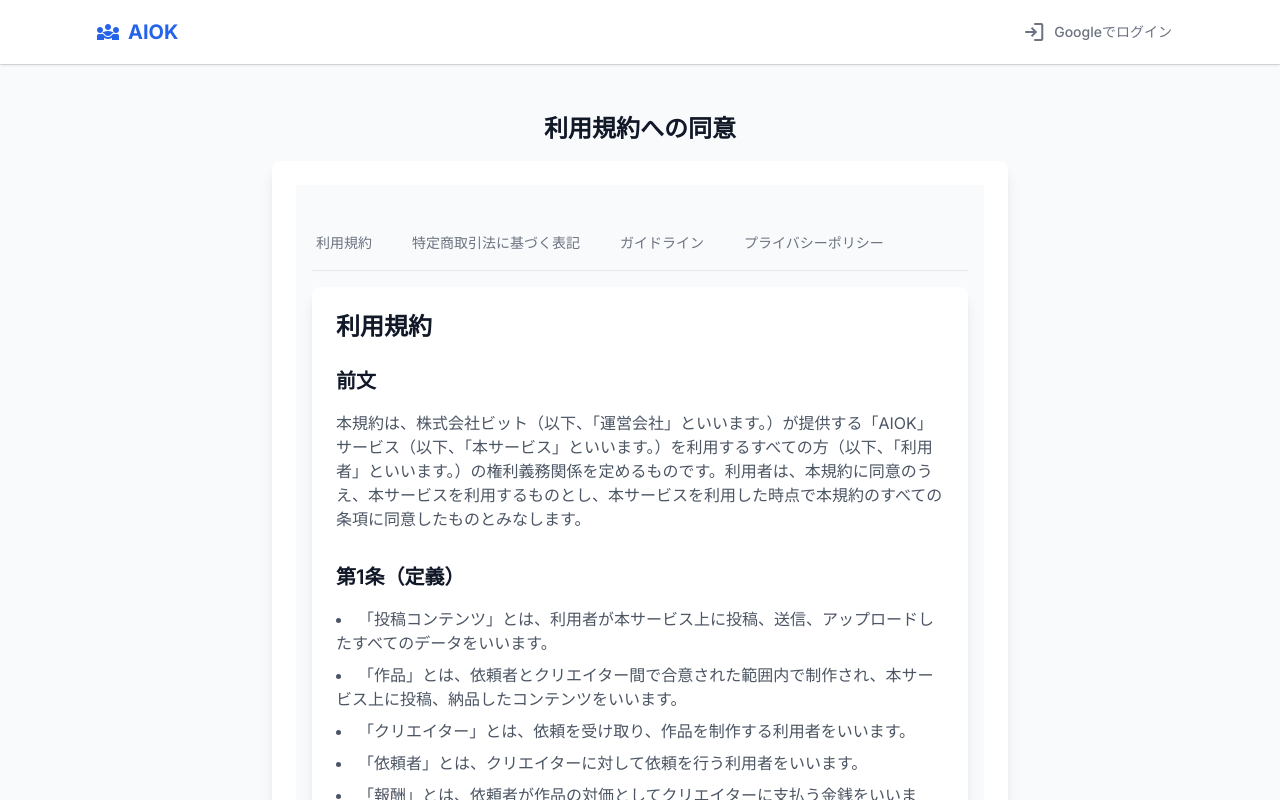
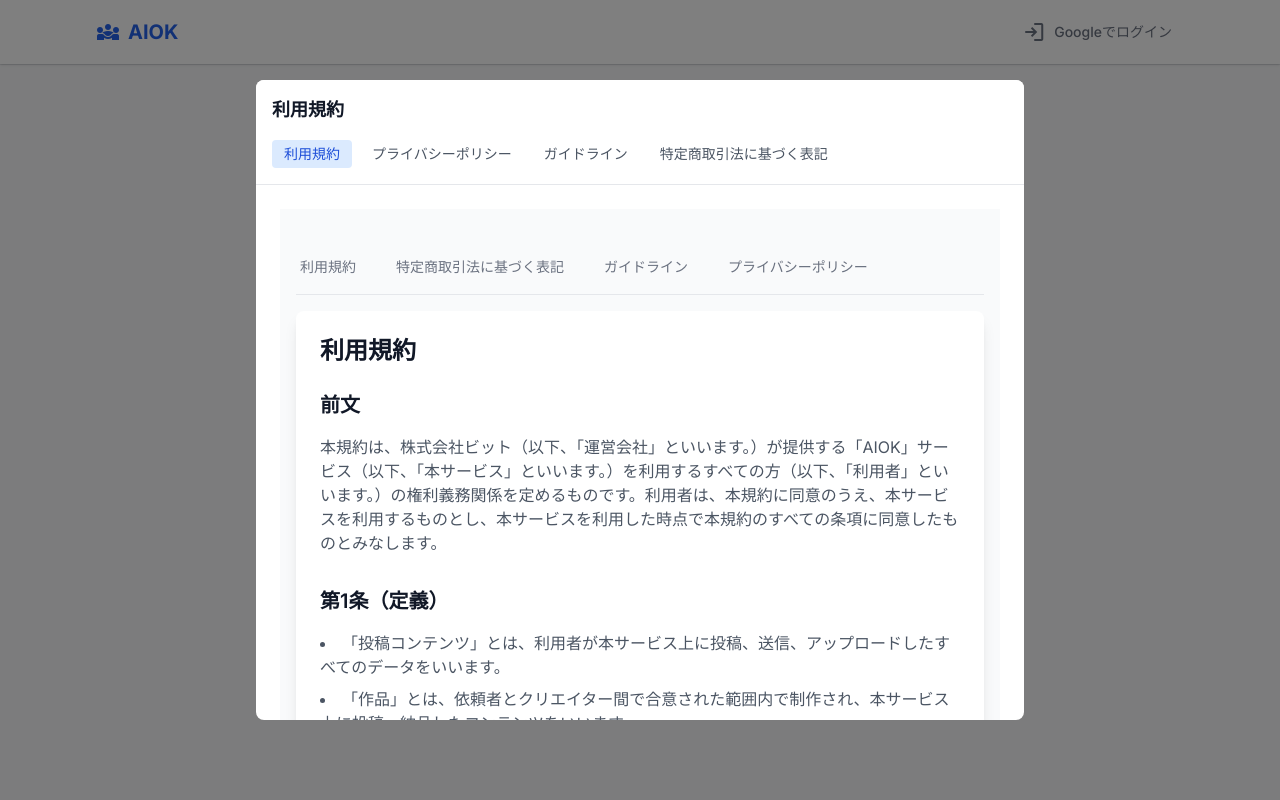
Before and after one commit to hayakawa1/aiok, a Next.js app: page /auth/agreement in a window 1280 px wide. Shown: the top 800 px of the page. Built offline with nearby package versions, Linux system fonts and the light colour scheme; no server answers.

Commit message:
fix: 新規登録時の規約同意画面をモーダル形式に変更

```diff
--- a/src/app/auth/agreement/page.tsx
+++ b/src/app/auth/agreement/page.tsx
@@ -4,12 +4,29 @@ import { useState } from 'react';
 import { useRouter, useSearchParams } from 'next/navigation';
 import { signIn } from 'next-auth/react';
 import 利用規約Page from '@/app/(policies)/terms/page';
+import プライバシーポリシーPage from '@/app/(policies)/privacy/page';
+import ガイドラインPage from '@/app/(policies)/guidelines/page';
+import 特定商取引法に基づく表記Page from '@/app/(policies)/commerce/page';
+
+type PolicyType = 'terms' | 'privacy' | 'guidelines' | 'commerce';
+
+const policyLabels: Record<PolicyType, string> = {
+  terms: '利用規約',
+  privacy: 'プライバシーポリシー',
+  guidelines: 'ガイドライン',
+  commerce: '特定商取引法に基づく表記'
+};
 
 export default function AgreementPage() {
   const router = useRouter();
   const searchParams = useSearchParams();
   const [agreedToTerms, setAgreedToTerms] = useState(false);
   const [isSubmitting, setIsSubmitting] = useState(false);
+  const [currentPolicy, setCurrentPolicy] = useState<PolicyType>('terms');
+
+  const handlePolicyClick = (policy: PolicyType) => {
+    setCurrentPolicy(policy);
+  };
 
   const handleSubmit = async () => {
     if (!agreedToTerms) return;
@@ -47,16 +64,49 @@ export default function AgreementPage() {
     }
   };
 
+  const renderPolicyContent = (policy: PolicyType) => {
+    switch (policy) {
+      case 'terms':
+        return <利用規約Page />;
+      case 'privacy':
+        return <プライバシーポリシーPage />;
+      case 'guidelines':
+        return <ガイドラインPage />;
+      case 'commerce':
+        return <特定商取引法に基づく表記Page />;
+    }
+  };
+
   return (
-    <div className="min-h-screen bg-gray-50">
-      <div className="max-w-3xl mx-auto p-4">
-        <h1 className="text-2xl font-bold mb-4 text-center">利用規約への同意</h1>
-        <div className="bg-white rounded-lg shadow-lg mb-4">
-          <div className="p-6">
-            <利用規約Page />
+    <div className="min-h-screen bg-gray-50 flex items-center justify-center">
+      <div className="fixed inset-0 bg-black bg-opacity-50 flex items-center justify-center p-4 z-50">
+        <div className="bg-white rounded-lg max-w-3xl w-full max-h-[80vh] overflow-y-auto">
+          <div className="sticky top-0 bg-white p-4 border-b border-gray-200">
+            <div className="flex justify-between items-center mb-4">
+              <h2 className="text-lg font-semibold">
+                {policyLabels[currentPolicy]}
+              </h2>
+            </div>
+            <div className="flex gap-2">
+              {(Object.keys(policyLabels) as PolicyType[]).map((policy) => (
+                <button
+                  key={policy}
+                  onClick={() => handlePolicyClick(policy)}
+                  className={`px-3 py-1 text-sm rounded ${
+                    currentPolicy === policy
+                      ? 'bg-blue-100 text-blue-700'
+                      : 'text-gray-600 hover:bg-gray-100'
+                  }`}
+                >
+                  {policyLabels[policy]}
+                </button>
+              ))}
             </div>
           </div>
-        <div className="flex items-center justify-center gap-2 mt-4">
+          <div className="p-6">
+            {renderPolicyContent(currentPolicy)}
+            <div className="mt-6 pt-6 border-t">
+              <div className="flex items-center justify-center gap-2 mb-4">
                 <input
                   type="checkbox"
                   id="terms"
@@ -65,17 +115,20 @@ export default function AgreementPage() {
                   className="h-4 w-4 text-blue-600 focus:ring-blue-500 border-gray-300 rounded"
                 />
                 <label htmlFor="terms" className="text-sm text-gray-700">
-            利用規約に同意します
+                  全ての規約に同意します
                 </label>
               </div>
               <button
                 onClick={handleSubmit}
                 disabled={!agreedToTerms || isSubmitting}
-          className="w-full mt-4 py-2 px-4 border border-transparent rounded-md shadow-sm text-sm font-medium text-white bg-blue-600 hover:bg-blue-700 focus:outline-none focus:ring-2 focus:ring-offset-2 focus:ring-blue-500 disabled:opacity-50 disabled:cursor-not-allowed"
+                className="w-full py-2 px-4 border border-transparent rounded-md shadow-sm text-sm font-medium text-white bg-blue-600 hover:bg-blue-700 focus:outline-none focus:ring-2 focus:ring-offset-2 focus:ring-blue-500 disabled:opacity-50 disabled:cursor-not-allowed"
               >
                 {isSubmitting ? '登録中...' : '同意して登録'}
               </button>
             </div>
           </div>
+        </div>
+      </div>
+    </div>
   );
 }
```
Lines whose indentation alone changed are shown as unchanged.
